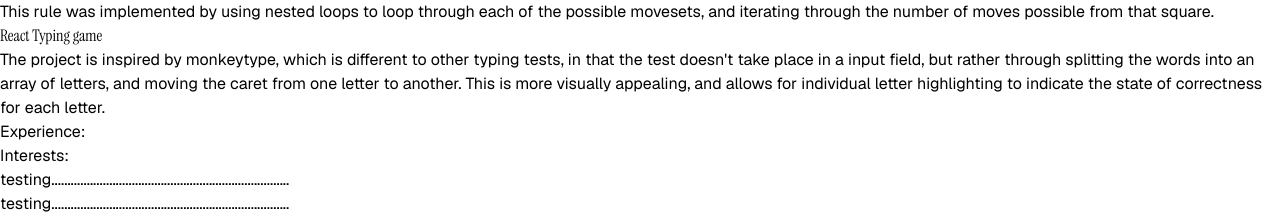
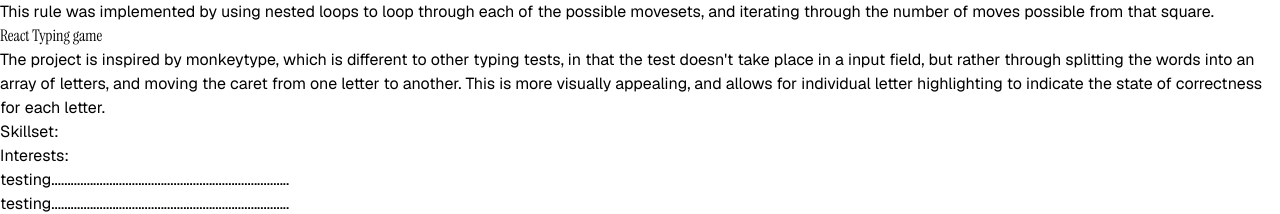
Before and after one commit to NaokiTM/portfolio-site, a Next.js app: page / in a window 1280 px wide. Shown: the part 1260-1474 px from the top of the page. Built offline with nearby package versions, Linux system fonts and the light colour scheme.

Commit message:
renamed experince to skillset, made subtitles bigger

```diff
--- a/src/app/components/content/Contact.tsx
+++ b/src/app/components/content/Contact.tsx
@@ -3,7 +3,7 @@ import React from 'react'
 export default function Contact() {
   return (
     <div className={`leading-none tracking-tighter pb-8`}>
-      <div className='text-5xl leading-none tracking-tighter font-semibold'>Contact</div>
+      <div className='text-7xl leading-none tracking-tighter font-semibold'>Contact</div>
       <div>testing..........................................................................</div>
 
       <div>testing..........................................................................</div>
--- a/src/app/components/content/Experience.tsx
+++ /dev/null
@@ -1,10 +0,0 @@
-import React from 'react'
-
-export default function Experience() {
-  return (
-    <div className=''>
-      <div className={`leading-none tracking-tighter font-semibold text-5xl pb-8`}>Experience:</div>
-
-    </div>
-  )
-}
--- a/src/app/components/content/Interests.tsx
+++ b/src/app/components/content/Interests.tsx
@@ -3,7 +3,7 @@ import React from 'react'
 export default function Interests() {
   return (
     <div className=''>
-      <div className={`leading-none tracking-tighter font-semibold text-5xl pb-8`}>Interests:</div>
+      <div className={`leading-none tracking-tighter font-semibold text-7xl pb-8`}>Interests:</div>
       <div>testing..........................................................................</div>
       <div>testing..........................................................................</div>
 
--- a/src/app/components/content/Projects.tsx
+++ b/src/app/components/content/Projects.tsx
@@ -4,7 +4,7 @@ import { instrumentserifitalic } from '@/app/layout'
 export default function Projects() {
   return (
     <div className=''>
-        <div className={`leading-none tracking-tighter font-semibold text-5xl pb-8`}>Projects:</div>
+        <div className={`leading-none tracking-tighter font-semibold text-7xl pb-8`}>Projects:</div>
 
         <div className={`${instrumentserifitalic.className} text-3xl`}>Portfolio (This site!)</div>
         <p>This was one of the more fun projects I got to build, since I get to build a site that has layouts, typography, and features that I personally like. This project was a way for me to get hands on experience with contexts and refs, both needed for the theme selector and scroll-to-component features. The positioning of the sticky sidebar was something that took trial and error, but taught me more about how different utility classes in tailwind work together or against each other. </p>
@@ -13,7 +13,9 @@ export default function Projects() {
         <p>An implementation of the Knights Tour puzzle, which I solve by using warnsdorffs rule (basically finds the move that has the smallest number of moves from it on the board). This rule was implemented by using nested loops to loop through each of the possible movesets, and iterating through the number of moves possible from that square.</p>
 
         <div className={`${instrumentserifitalic.className} text-3xl mt-8`}>React Typing game</div>
-        <p>The project is inspired by monkeytype, which is different to other typing tests, in that the test doesn't take place in a input field, but rather through splitting the words into an array of letters, and moving the caret from one letter to another. This is more visually appealing, and allows for individual letter highlighting to indicate the state of correctness for each letter.</p>
+        <p className='mb-8'>The project is inspired by monkeytype, which is different to other typing tests, in that the test doesn't take place in a input field, but rather through splitting the words into an array of letters, and moving the caret from one letter to another. This is more visually appealing, and allows for individual letter highlighting to indicate the state of correctness for each letter.</p>
+
+
     </div>
   )
 }
--- /dev/null
+++ b/src/app/components/content/Skillset.tsx
@@ -0,0 +1,10 @@
+import React from 'react'
+
+export default function Skillset() {
+  return (
+    <div className=''>
+      <div className={`leading-none tracking-tighter font-semibold text-7xl pb-8`}>Skillset: </div>
+
+    </div>
+  )
+}
--- a/src/app/page.tsx
+++ b/src/app/page.tsx
@@ -5,14 +5,14 @@ import ContactBar from "./components/ContactBar";
 
 import Hero from "./components/content/Hero";
 import Projects from "./components/content/Projects";
-import Experience from "./components/content/Experience";
+import Skillset from "./components/content/Skillset";
 import Interests from "./components/content/Interests";
 import Contact from "./components/content/Contact";
 
 export default function Home() {
     const heroRef = useRef<HTMLDivElement>(null)
     const projectsRef = useRef<HTMLDivElement>(null)
-    const experienceRef = useRef<HTMLDivElement>(null)
+    const skillsetRef = useRef<HTMLDivElement>(null)
     const interestsRef = useRef<HTMLDivElement>(null)
     const contactRef = useRef<HTMLDivElement>(null)
 
@@ -25,8 +25,8 @@ export default function Home() {
         case 'projects':
           ref = projectsRef
           break
-        case 'experience':
-          ref = experienceRef
+        case 'skillset':
+          ref = skillsetRef
           break;
         case 'interests':
           ref = interestsRef
@@ -55,8 +55,8 @@ export default function Home() {
           <div ref = {projectsRef}>
             <Projects />
           </div>
-          <div ref = {experienceRef}>
-            <Experience />
+          <div ref = {skillsetRef}>
+            <Skillset />
           </div>
           <div ref = {interestsRef}>
             <Interests />
```
